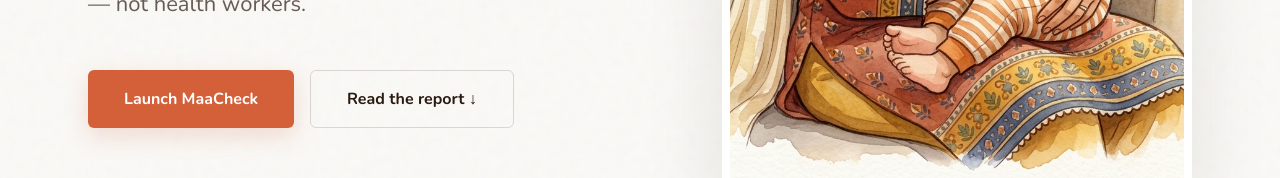
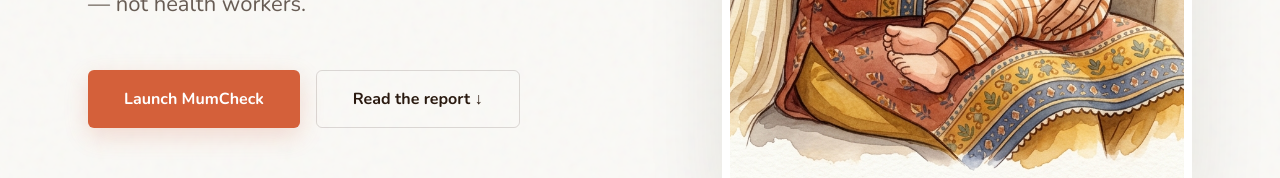
Before and after one commit to Almond-devOps/MumCheck, a React (Vite) app: page / in a window 1280 px wide. Shown: the part 598-776 px from the top of the page. Built offline with nearby package versions, Linux system fonts and the light colour scheme.

Commit message:
Update LandingPage.jsx

```diff
--- a/src/components/LandingPage.jsx
+++ b/src/components/LandingPage.jsx
@@ -103,7 +103,7 @@ export default function LandingPage({ onLaunch }) {
           <Reveal delay={300}>
             <div className="sc-hero-btns">
               <button className="sc-btn sc-btn-primary" onClick={onLaunch}>
-                Launch MaaCheck
+                Launch MumCheck
               </button>
               <a href="#story" className="sc-btn sc-btn-outline">
                 Read the report ↓
@@ -224,7 +224,7 @@ export default function LandingPage({ onLaunch }) {
             </Reveal>
             <Reveal delay={250}>
               <div className="sc-gap-col good">
-                <h4>The MaaCheck Paradigm</h4>
+                <h4>The MumCheck Paradigm</h4>
                 <p>
                   A clinic on every mother's phone. Three WHO-validated
                   screenings in three minutes — completely offline, guided by
@@ -346,7 +346,7 @@ export default function LandingPage({ onLaunch }) {
             mothers who need it most.
           </p>
           <button className="sc-btn sc-btn-primary" onClick={onLaunch}>
-            Launch MaaCheck
+            Launch MumCheck
           </button>
         </Reveal>
       </section>
```
